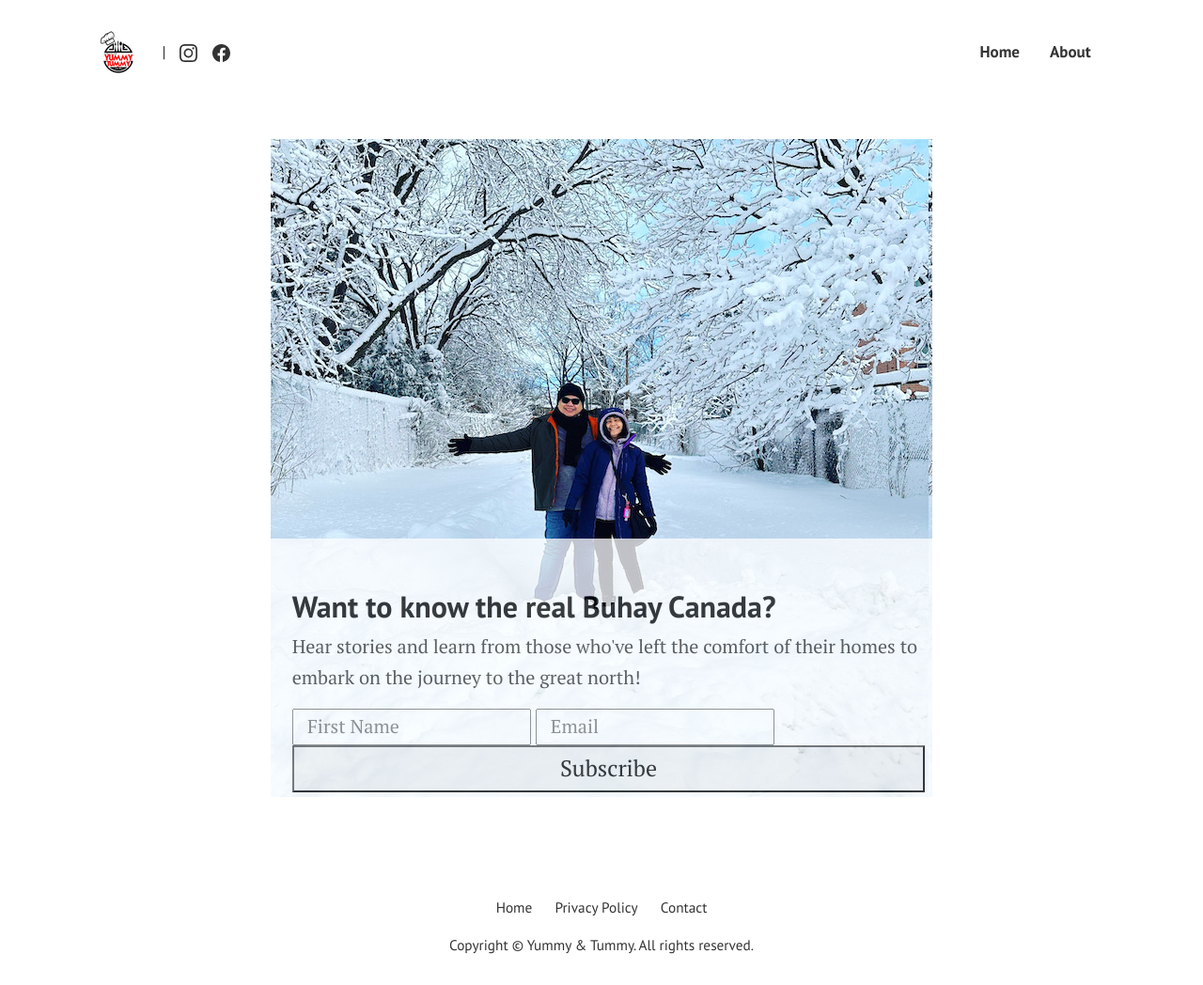
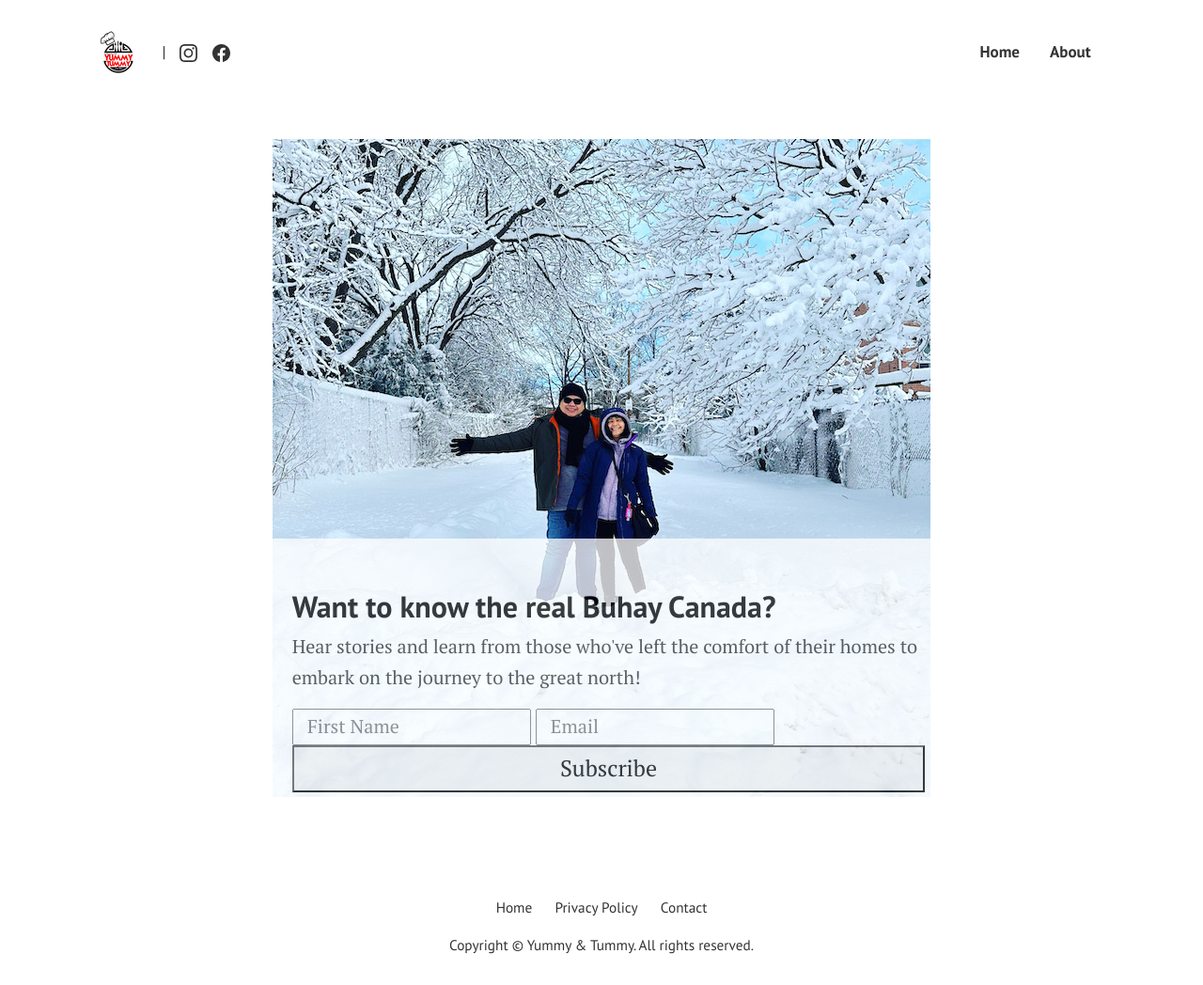
Before and after one commit to LakasNetwork/savore, a Jekyll site: the page built from pages/landing.md, in a window 1280 px wide and 1048 px high. Shown: the whole window at 94% size. Built offline with Jekyll 4.4.1, drawn with Linux system fonts in a browser that asks for light colours; comment, search, counter and statistics services are not loaded.

Commit message:
Update landing.md
fixed background image position

```diff
--- a/pages/landing.md
+++ b/pages/landing.md
@@ -11,7 +11,7 @@
 	/* Add your own MailChimp form style overrides in your site stylesheet or in this style block.
 	   We recommend moving this block and the preceding CSS link to the HEAD of your HTML file. */
 </style>
-<div id="mc_embed_signup" style="background-image: url('/assets/images/real-buhay-canada.jpg'); height: 700px;">
+<div id="mc_embed_signup" style="background-image: url('/assets/images/real-buhay-canada.jpg'); background-repeat: no-repeat; background-attachment: fixed; background-position: center;height: 700px;">
 	<div style="position: absolute; bottom: 0; background-color: #fff; opacity: 0.75;">
 	<form method="post" action="https://sendfox.com/form/1y6lyo/1rxv29" class="sendfox-form" id="1rxv29" data-async="true" data-recaptcha="false" style="padding: 5px 23px !important;">
 		<div id="mc_embed_signup_scroll">
```
